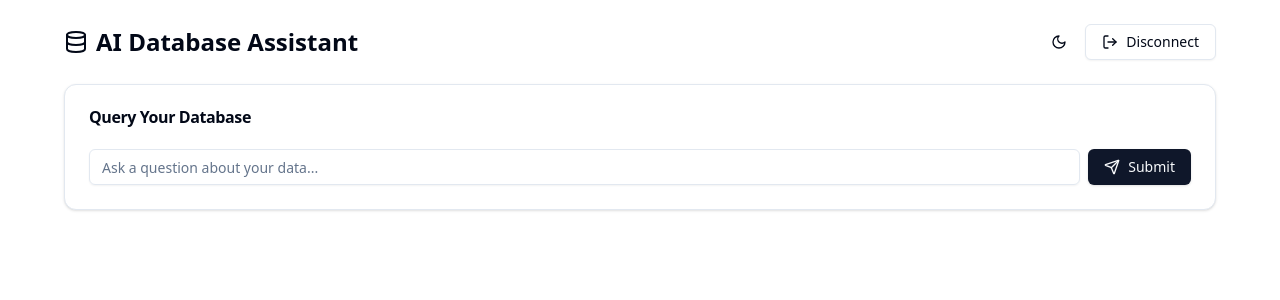
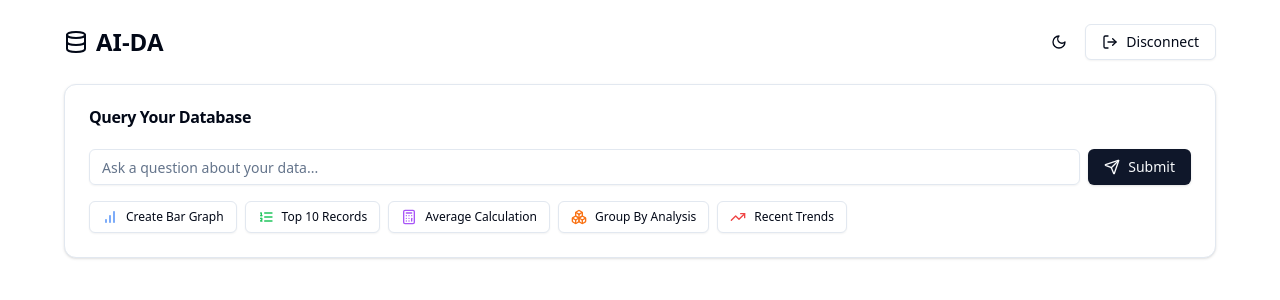
Before and after one commit to LuseBiswas/Database_AI_Agent, a React (Vite) app in the folder ai-agent-frontend/ai-agent-frontend/: page /chatPostgres in a window 1280 px wide. Shown: the top 300 px of the page. Built offline with nearby package versions, Linux system fonts and the light colour scheme.

Commit message:
ChatBox is Updated

```diff
--- a/ai-agent-frontend/ai-agent-frontend/src/components/ChatBox.jsx
+++ b/ai-agent-frontend/ai-agent-frontend/src/components/ChatBox.jsx
@@ -6,7 +6,7 @@ import { Input } from "./ui/input";
 import { Card, CardHeader, CardTitle, CardContent } from "./ui/card";
 import { Skeleton } from "./ui/skeleton";
 import { useTheme } from "./ThemeProvider";
-import { Sun, Moon, LogOut, Send, Database } from "lucide-react";
+import { Sun, Moon, LogOut, Send, Database,BarChart, ListOrdered, Calculator, TrendingUp,Boxes } from "lucide-react";
 import {
   Table,
   TableBody,
@@ -18,6 +18,14 @@ import {
 import { Alert, AlertDescription } from "./ui/alert";
 import { motion, AnimatePresence } from "framer-motion";
 import ChartRenderer from "./ChartRenderer";
+
+const QUICK_QUERY_TAGS = [
+  { label: "Create Bar Graph", query: "Create a bar graph showing",icon: <BarChart className="h-4 w-4 text-blue-500" /> },
+  { label: "Top 10 Records", query: "Show top 10 records from",icon: <ListOrdered className="h-4 w-4 text-green-500" /> },
+  { label: "Average Calculation", query: "Calculate average of", icon: <Calculator className="h-4 w-4 text-purple-500" /> },
+  { label: "Group By Analysis", query: "Group by and count",icon: <Boxes className="h-4 w-4 text-orange-500" /> },
+  { label: "Recent Trends", query: "Show recent trends in", icon: <TrendingUp className="h-4 w-4 text-red-500" /> }
+];
 
 const TableSkeleton = () => (
   <div className="rounded-md border">
@@ -114,6 +122,9 @@ const ChatBox = () => {
       setLoading(false);
     }
   };
+  const handleQuickQueryTag = (query) => {
+    setUserQuery(query);
+  };
 
   const handleDisconnect = async () => {
     try {
@@ -198,7 +209,7 @@ const ChatBox = () => {
           <div className="flex items-center gap-2">
             <Database className="h-6 w-6" />
             <h1 className="text-2xl font-bold text-foreground">
-              AI Database Assistant
+              AI-DA
             </h1>
           </div>
           <div className="flex items-center gap-2">
@@ -234,7 +245,8 @@ const ChatBox = () => {
               <CardTitle>Query Your Database</CardTitle>
             </CardHeader>
             <CardContent>
-              <form onSubmit={handleSubmit} className="flex gap-2">
+              <form onSubmit={handleSubmit} className="space-y-4">
+              <div className="flex gap-2">
                 <Input
                   type="text"
                   placeholder="Ask a question about your data..."
@@ -256,6 +268,22 @@ const ChatBox = () => {
                     </span>
                   )}
                 </Button>
+                </div>
+                <div className="flex flex-wrap gap-2">
+                  {QUICK_QUERY_TAGS.map((tag) => (
+                    <Button
+                      key={tag.label}
+                      variant="outline"
+                      size="sm"
+                      type="button"
+                      onClick={() => handleQuickQueryTag(tag.query)}
+                      className="text-xs"
+                    >
+                      {tag.icon}
+                      {tag.label}
+                    </Button>
+                  ))}
+                </div>
               </form>
             </CardContent>
           </Card>
```
